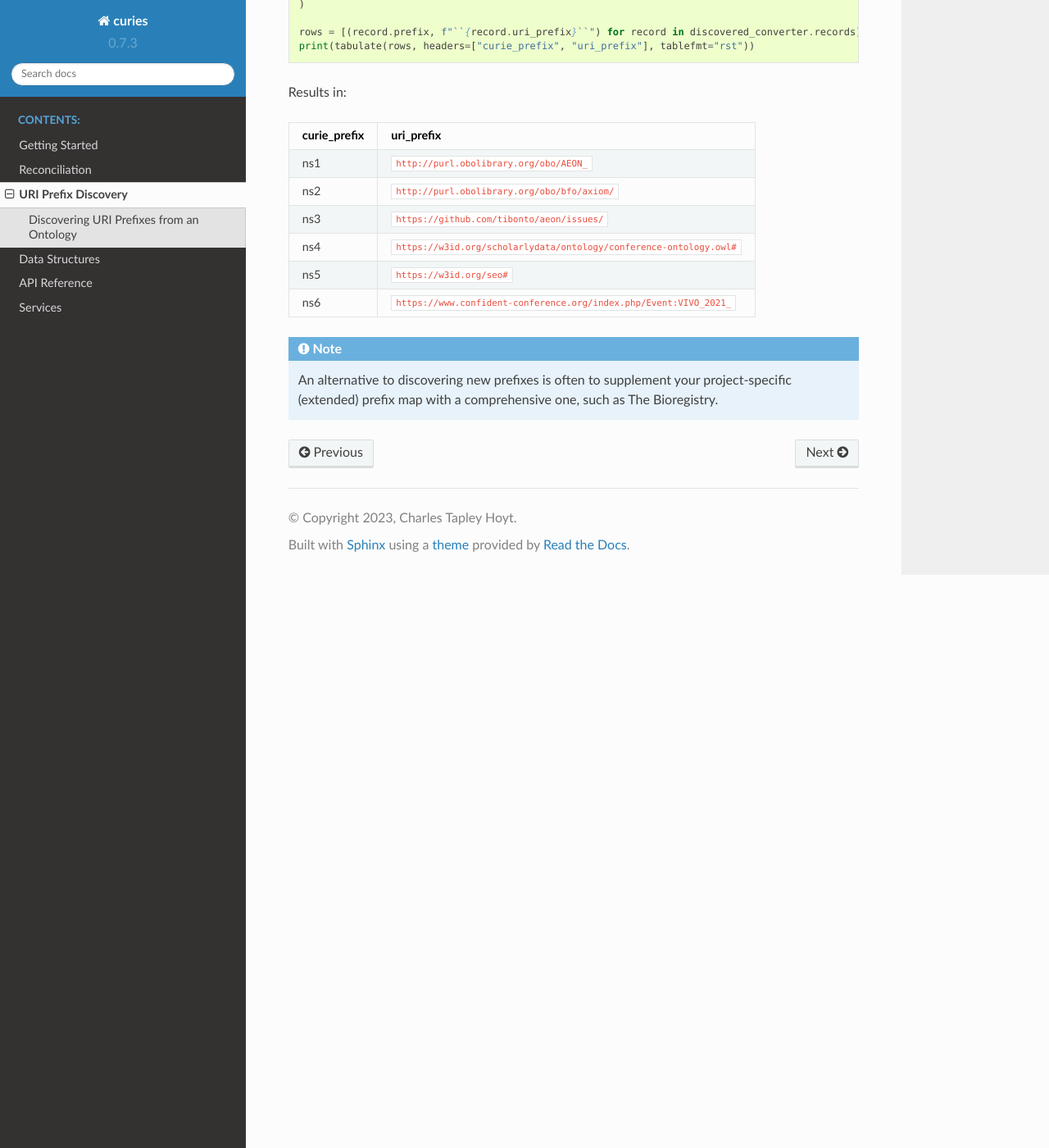
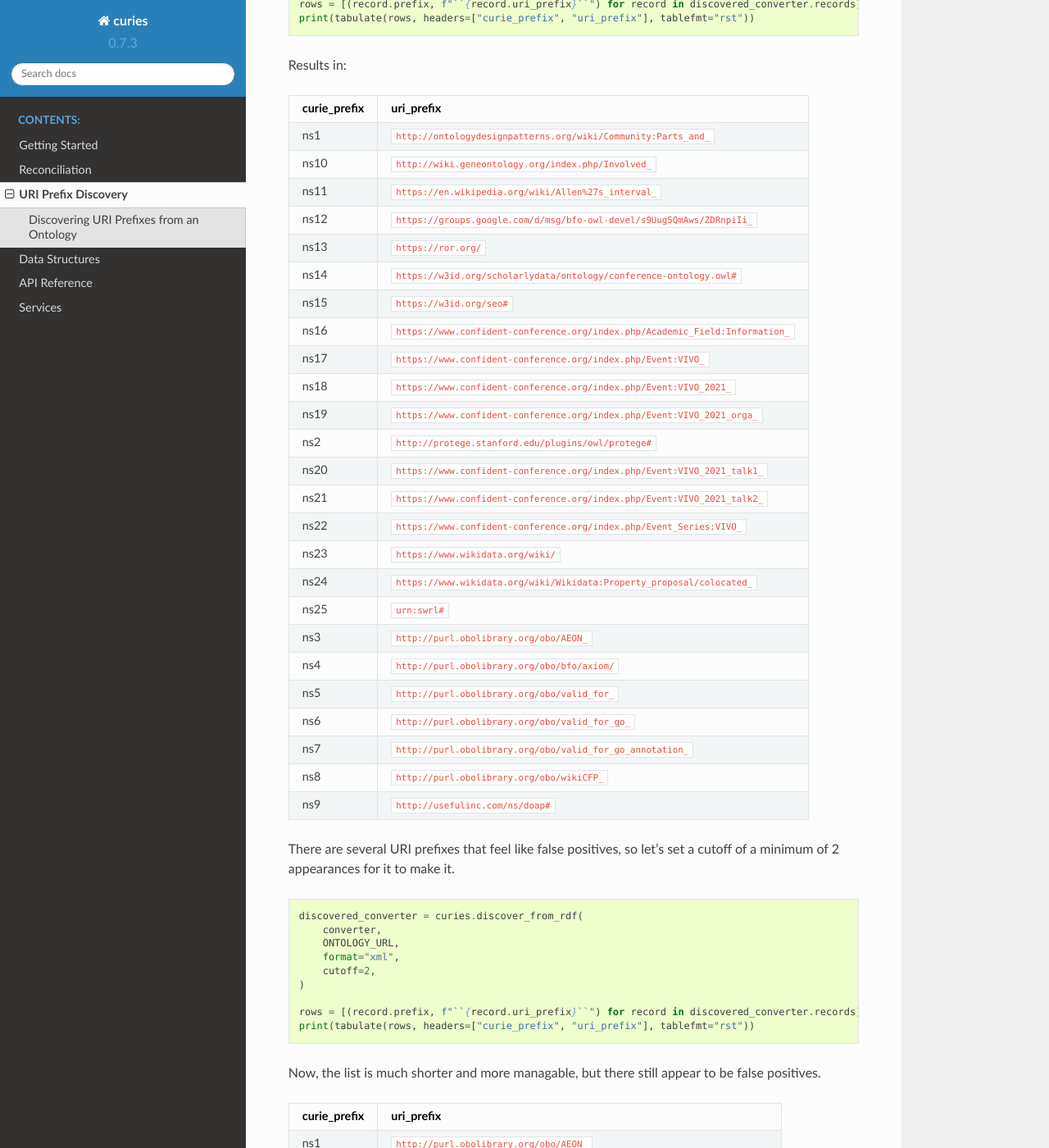
Before and after one commit to biopragmatics/curies, a Sphinx documentation site: the page built from docs/source/discovery.rst, in a window 1280 px wide and 1400 px high, scrolled down 732 px. Shown: the whole window at 82% size. Built offline with Sphinx 7.4.7 and the Read the Docs theme 2.0.0, drawn with Linux system fonts in a browser that asks for light colours; some of the changed text lies outside the part shown.

```diff
--- a/docs/source/discovery.rst
+++ b/docs/source/discovery.rst
@@ -37,16 +35,66 @@ Here, we use :func:`curies.discover_from_rdf` to load an ontology in the RDF/XML
 
 Results in:
 
-==============  ====================================================================
+==============  ==============================================================================
 curie_prefix    uri_prefix
-==============  ====================================================================
+==============  ==============================================================================
+ns1             ``http://ontologydesignpatterns.org/wiki/Community:Parts_and_``
+ns10            ``http://wiki.geneontology.org/index.php/Involved_``
+ns11            ``https://en.wikipedia.org/wiki/Allen%27s_interval_``
+ns12            ``https://groups.google.com/d/msg/bfo-owl-devel/s9Uug5QmAws/ZDRnpiIi_``
+ns13            ``https://ror.org/``
+ns14            ``https://w3id.org/scholarlydata/ontology/conference-ontology.owl#``
+ns15            ``https://w3id.org/seo#``
+ns16            ``https://www.confident-conference.org/index.php/Academic_Field:Information_``
+ns17            ``https://www.confident-conference.org/index.php/Event:VIVO_``
+ns18            ``https://www.confident-conference.org/index.php/Event:VIVO_2021_``
+ns19            ``https://www.confident-conference.org/index.php/Event:VIVO_2021_orga_``
+ns2             ``http://protege.stanford.edu/plugins/owl/protege#``
+ns20            ``https://www.confident-conference.org/index.php/Event:VIVO_2021_talk1_``
+ns21            ``https://www.confident-conference.org/index.php/Event:VIVO_2021_talk2_``
+ns22            ``https://www.confident-conference.org/index.php/Event_Series:VIVO_``
+ns23            ``https://www.wikidata.org/wiki/``
+ns24            ``https://www.wikidata.org/wiki/Wikidata:Property_proposal/colocated_``
+ns25            ``urn:swrl#``
+ns3             ``http://purl.obolibrary.org/obo/AEON_``
+ns4             ``http://purl.obolibrary.org/obo/bfo/axiom/``
+ns5             ``http://purl.obolibrary.org/obo/valid_for_``
+ns6             ``http://purl.obolibrary.org/obo/valid_for_go_``
+ns7             ``http://purl.obolibrary.org/obo/valid_for_go_annotation_``
+ns8             ``http://purl.obolibrary.org/obo/wikiCFP_``
+ns9             ``http://usefulinc.com/ns/doap#``
+==============  ==============================================================================
+
+There are several URI prefixes that feel like false positives, so let's set a cutoff of a minimum
+of 2 appearances for it to make it.
+
+.. code-block:: python
+
+    discovered_converter = curies.discover_from_rdf(
+        converter,
+        ONTOLOGY_URL,
+        format="xml",
+        cutoff=2,
+    )
+
+    rows = [(record.prefix, f"``{record.uri_prefix}``") for record in discovered_converter.records]
+    print(tabulate(rows, headers=["curie_prefix", "uri_prefix"], tablefmt="rst"))
+
+Now, the list is much shorter and more managable, but there still appear to be false positives.
+
+==============  =========================================================================
+curie_prefix    uri_prefix
+==============  =========================================================================
 ns1             ``http://purl.obolibrary.org/obo/AEON_``
 ns2             ``http://purl.obolibrary.org/obo/bfo/axiom/``
-ns3             ``https://github.com/tibonto/aeon/issues/``
+ns3             ``http://purl.obolibrary.org/obo/valid_for_go_``
 ns4             ``https://w3id.org/scholarlydata/ontology/conference-ontology.owl#``
 ns5             ``https://w3id.org/seo#``
 ns6             ``https://www.confident-conference.org/index.php/Event:VIVO_2021_``
-==============  ====================================================================
+ns7             ``https://www.confident-conference.org/index.php/Event:VIVO_2021_talk1_``
+ns8             ``https://www.confident-conference.org/index.php/Event:VIVO_2021_talk2_``
+ns9             ``urn:swrl#``
+==============  =========================================================================
 
 .. note::
 
```
Also changed, not shown: other parts of docs/source/discovery.rst (+2 -4 lines), 2 other files.
